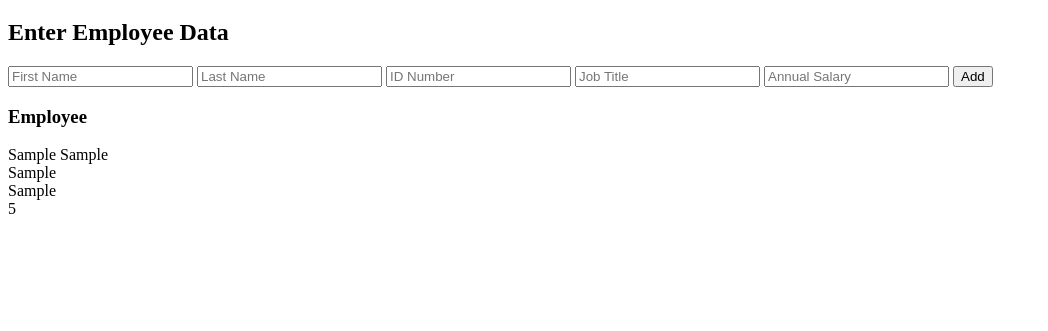
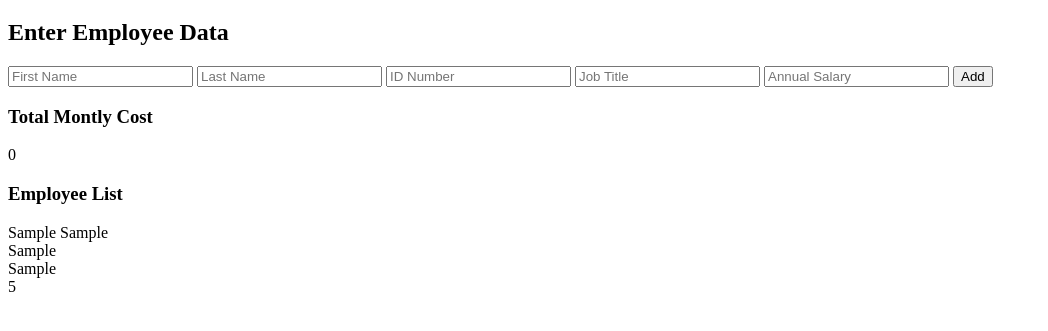
Before and after one commit to Jessica1120/MonthlyCostCaluculator, a plain HTML site: page index.html in a window 1280 px wide. Both pictures are taken after typing "Sample", "Sample", "Sample", "Sample", "5" into the empty fields and a click on the button "Add". Shown: the part 61-392 px from the top of the page, without its empty margins (0-1048 px from the left). Drawn offline with Linux system fonts and the light colour scheme.

Commit message:
Total appended to DOM

```diff
--- a/index.html
+++ b/index.html
@@ -20,8 +20,11 @@
             <input type='number' placeholder='Annual Salary' id='annualSalaryIn'/>
             <button id='add'>Add</button>
         </section>
+        <section id="totalMonthlyCost">
+            <h3>Total Montly Cost</h3>
+        </section>
         <section id="employee">
-            <h3>Employee</h3>
+            <h3>Employee List</h3>
         </section>
     </main>
 </body>
--- a/script.js
+++ b/script.js
@@ -1,12 +1,10 @@
 var employeeArray = [];
 var salaryArray = [];
-//var sum = 0;
 
 $(document).ready(readyNow);
 
 function readyNow() {
     $('#add').on('click', addEmployee);//adds employee to array when button is clicked
-   // costCalculator();
 }
 
 function Employee (firstNameIn, lastNameIn, idNumberIn, titleIn, annualSalaryIn) {
@@ -28,10 +26,12 @@ function addEmployee() {
     //appends employee information input to div object
     $('main').append($showEmployee)//adds employee div object to DOM
 
-    var total = salaryArray.reduce(function(sum, value) {
+    var total = Math.round(salaryArray.reduce(function(sum, value) {
         return sum + value;
-    }, 0)/12; //adds total salaries divides by 12 months
-
+    }, 0)/12); //adds total salaries divides by 12 months rounded to nearest whole number
+    var $monthlyTotal = $('<div>')
+        $monthlyTotal.append($('<p>' + (total) + '</p>'));
+    $('#totalMonthlyCost').append($monthlyTotal)
     $('#firstNameIn').val('');
     $('#lastNameIn').val('');
     $('#idNumberIn').val('');
```
